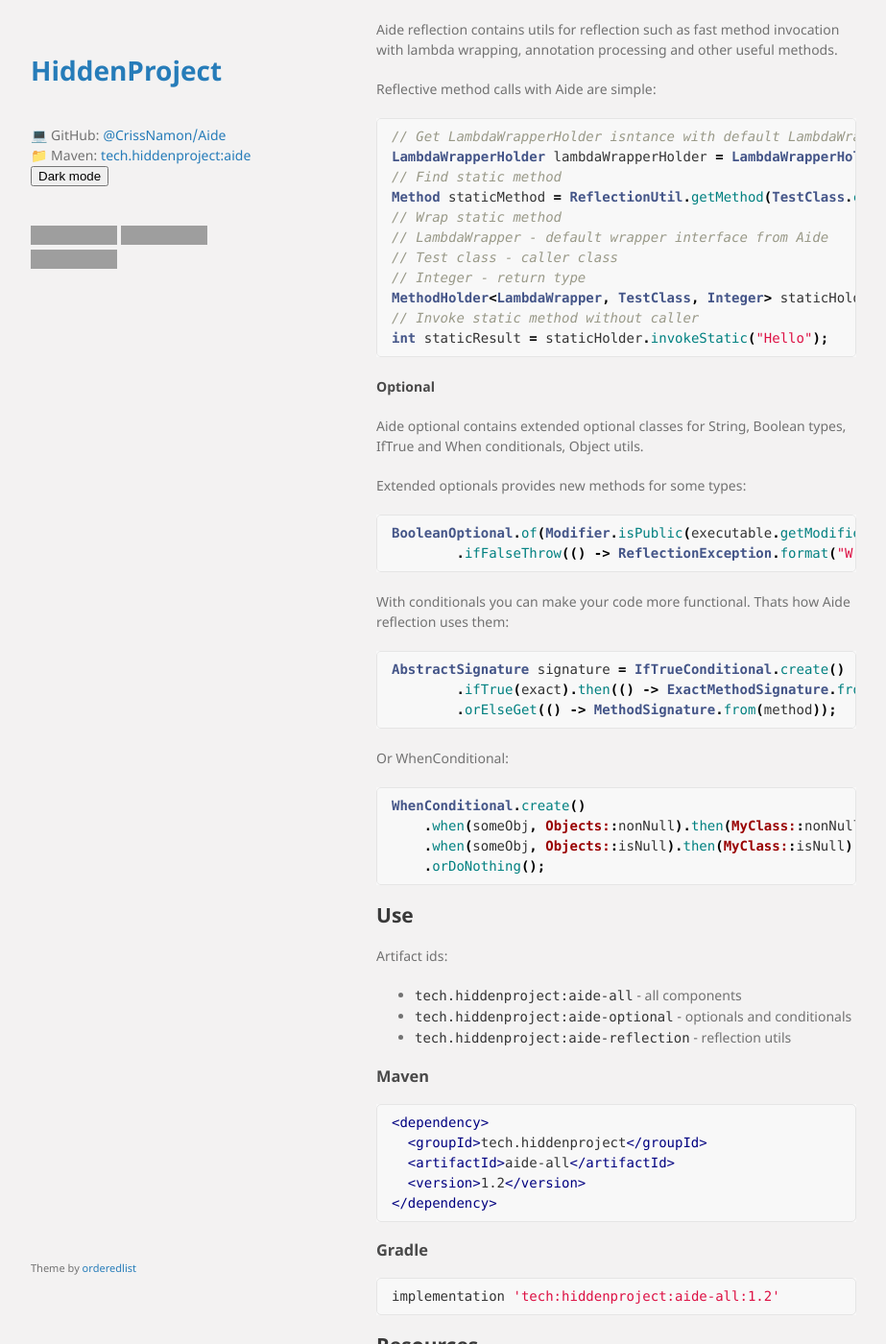
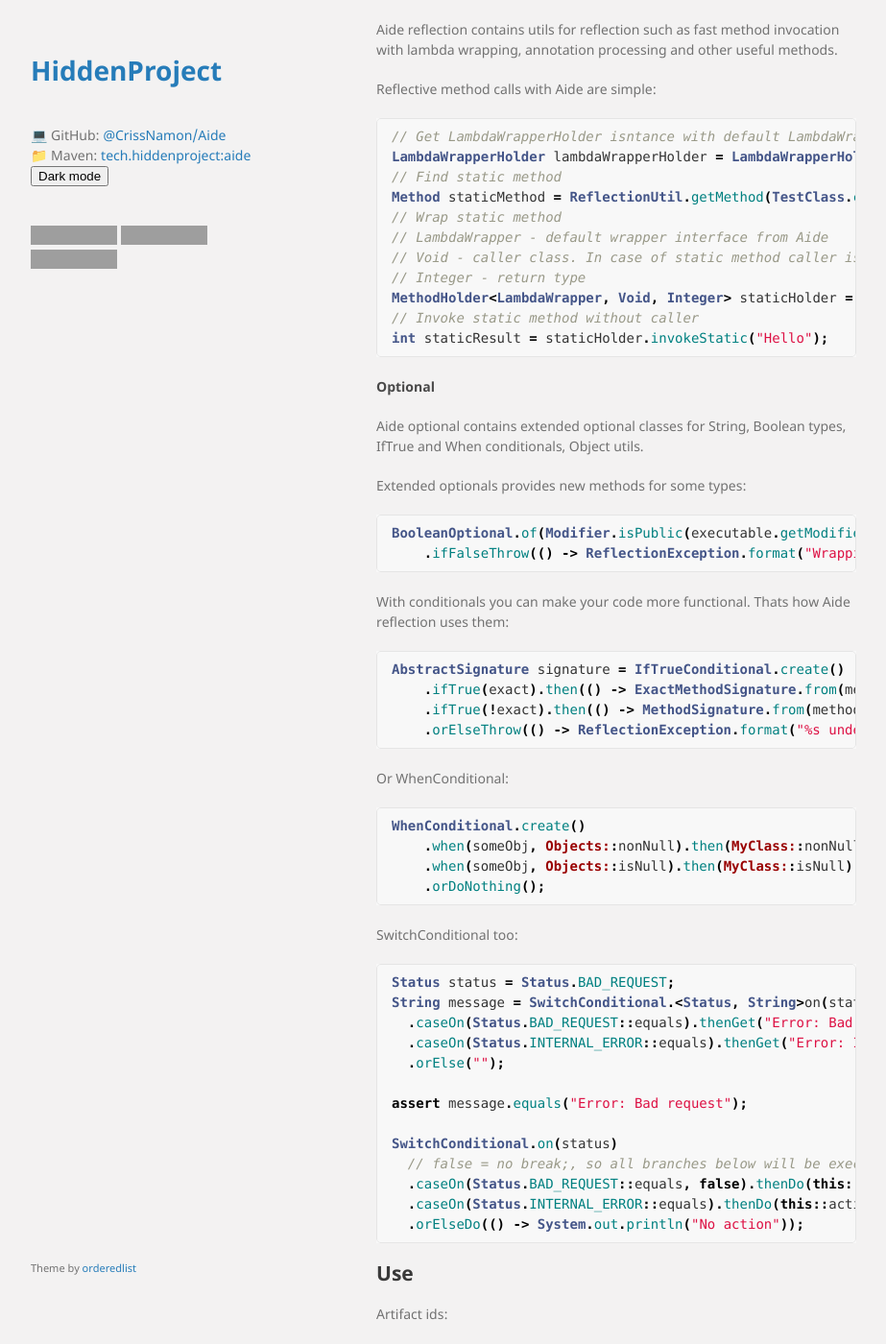
Before and after one commit to CrissNamon/crissnamon.github.io, a Jekyll site: the page built from p/aide.md, in a window 1280 px wide and 1400 px high, scrolled down 248 px. Shown: the whole window at 96% size, without its empty margins (178-1101 px from the left). Built offline with Jekyll 4.4.1, drawn with Linux system fonts in a browser that asks for light colours; some of the changed text lies outside the part shown; grey boxes are pictures that could not be loaded.

Commit message:
Updated aide version

````diff
--- a/_includes/aide.html
+++ b/_includes/aide.html
@@ -1,2 +1,2 @@
 <br><a href="https://github.com/CrissNamon/aide/actions/workflows/maven.yml"><img src="https://github.com/CrissNamon/aide/actions/workflows/maven.yml/badge.svg"></a>
-<a href="https://github.com/CrissNamon/aide/releases"><img src="https://img.shields.io/github/v/release/crissnamon/aide?include_prereleases"></a><a href="https://central.sonatype.com/artifact/tech.hiddenproject/aide/1.2"><img src="https://maven-badges.herokuapp.com/maven-central/tech.hiddenproject/aide/badge.svg"></a>
+<a href="https://github.com/CrissNamon/aide/releases"><img src="https://img.shields.io/github/v/release/crissnamon/aide?include_prereleases"></a><a href="https://central.sonatype.com/artifact/tech.hiddenproject/aide/1.3"><img src="https://maven-badges.herokuapp.com/maven-central/tech.hiddenproject/aide/badge.svg"></a>
--- a/p/aide.md
+++ b/p/aide.md
@@ -1,7 +1,7 @@
 ---
 layout: project
 git: https://github.com/CrissNamon/aide
-maven: https://central.sonatype.dev/artifact/tech.hiddenproject/aide/1.2/overview
+maven: https://central.sonatype.dev/artifact/tech.hiddenproject/aide/1.3/overview
 package: tech.hiddenproject:aide
 title: Aide
 custom: aide
@@ -26,9 +26,9 @@ LambdaWrapperHolder lambdaWrapperHolder = LambdaWrapperHolder.DEFAULT;
 Method staticMethod = ReflectionUtil.getMethod(TestClass.class, "staticMethod", String.class);
 // Wrap static method
 // LambdaWrapper - default wrapper interface from Aide
-// Test class - caller class
+// Void - caller class. In case of static method caller is not needed, so Void
 // Integer - return type
-MethodHolder<LambdaWrapper, TestClass, Integer> staticHolder = lambdaWrapperHolder.wrapSafe(staticMethod);
+MethodHolder<LambdaWrapper, Void, Integer> staticHolder = lambdaWrapperHolder.wrapSafe(staticMethod);
 // Invoke static method without caller
 int staticResult = staticHolder.invokeStatic("Hello");
 ```
@@ -41,15 +41,16 @@ Extended optionals provides new methods for some types:
 
 ```java
 BooleanOptional.of(Modifier.isPublic(executable.getModifiers()))
-        .ifFalseThrow(() -> ReflectionException.format("Wrapping is supported for PUBLIC methods only!"));
+    .ifFalseThrow(() -> ReflectionException.format("Wrapping is supported for PUBLIC methods only!"));
 ```
 
 With conditionals you can make your code more functional. Thats how Aide reflection uses them:
 
 ```java
 AbstractSignature signature = IfTrueConditional.create()
-        .ifTrue(exact).then(() -> ExactMethodSignature.from(method))
-        .orElseGet(() -> MethodSignature.from(method));
+    .ifTrue(exact).then(() -> ExactMethodSignature.from(method))
+    .ifTrue(!exact).then(() -> MethodSignature.from(method))
+    .orElseThrow(() -> ReflectionException.format("%s undefined!", exact));
 ```
 
 Or WhenConditional:
@@ -59,6 +60,24 @@ WhenConditional.create()
     .when(someObj, Objects::nonNull).then(MyClass::nonNull)
     .when(someObj, Objects::isNull).then(MyClass::isNull)
     .orDoNothing();
+```
+
+SwitchConditional too:
+
+```java
+Status status = Status.BAD_REQUEST;
+String message = SwitchConditional.<Status, String>on(status)
+  .caseOn(Status.BAD_REQUEST::equals).thenGet("Error: Bad request")
+  .caseOn(Status.INTERNAL_ERROR::equals).thenGet("Error: Internal error")
+  .orElse("");
+
+assert message.equals("Error: Bad request");
+
+SwitchConditional.on(status)
+  // false = no break;, so all branches below will be executed
+  .caseOn(Status.BAD_REQUEST::equals, false).thenDo(this::action)
+  .caseOn(Status.INTERNAL_ERROR::equals).thenDo(this::action)
+  .orElseDo(() -> System.out.println("No action"));
 ```
 
 ## Use
@@ -75,14 +94,14 @@ Artifact ids:
 <dependency>
   <groupId>tech.hiddenproject</groupId>
   <artifactId>aide-all</artifactId>
-  <version>1.2</version>
+  <version>1.3</version>
 </dependency>
 ```
 
 ### Gradle
 
 ```groovy
-implementation 'tech:hiddenproject:aide-all:1.2'
+implementation 'tech:hiddenproject:aide-all:1.3'
 ```
 
 ## Resources
````
